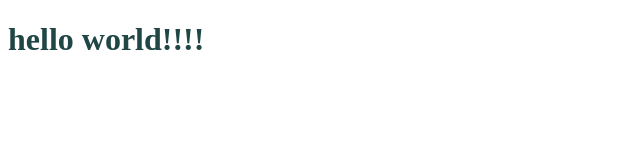
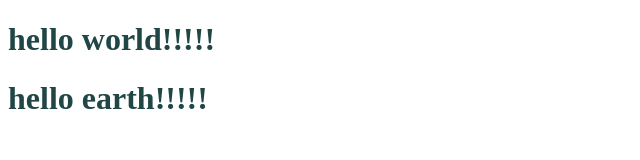
Before and after one commit to FelipeSene/git-e-github, a plain HTML site: page index.html in a window 1280 px wide. Shown: the whole page, without its empty margins (0-640 px from the left). Drawn offline with Linux system fonts and the light colour scheme.

Commit message:
textos adicionados

```diff
--- a/index.html
+++ b/index.html
@@ -8,6 +8,7 @@
     <script src="script.js" defer></script>
 </head>
 <body>
-    <h1 id="text1">hello world!!!!</h1>
+    <h1 id="text1">hello world!!!!!</h1>
+    <h1 id="text1">hello earth!!!!!</h1>
 </body>
 </html>
```
